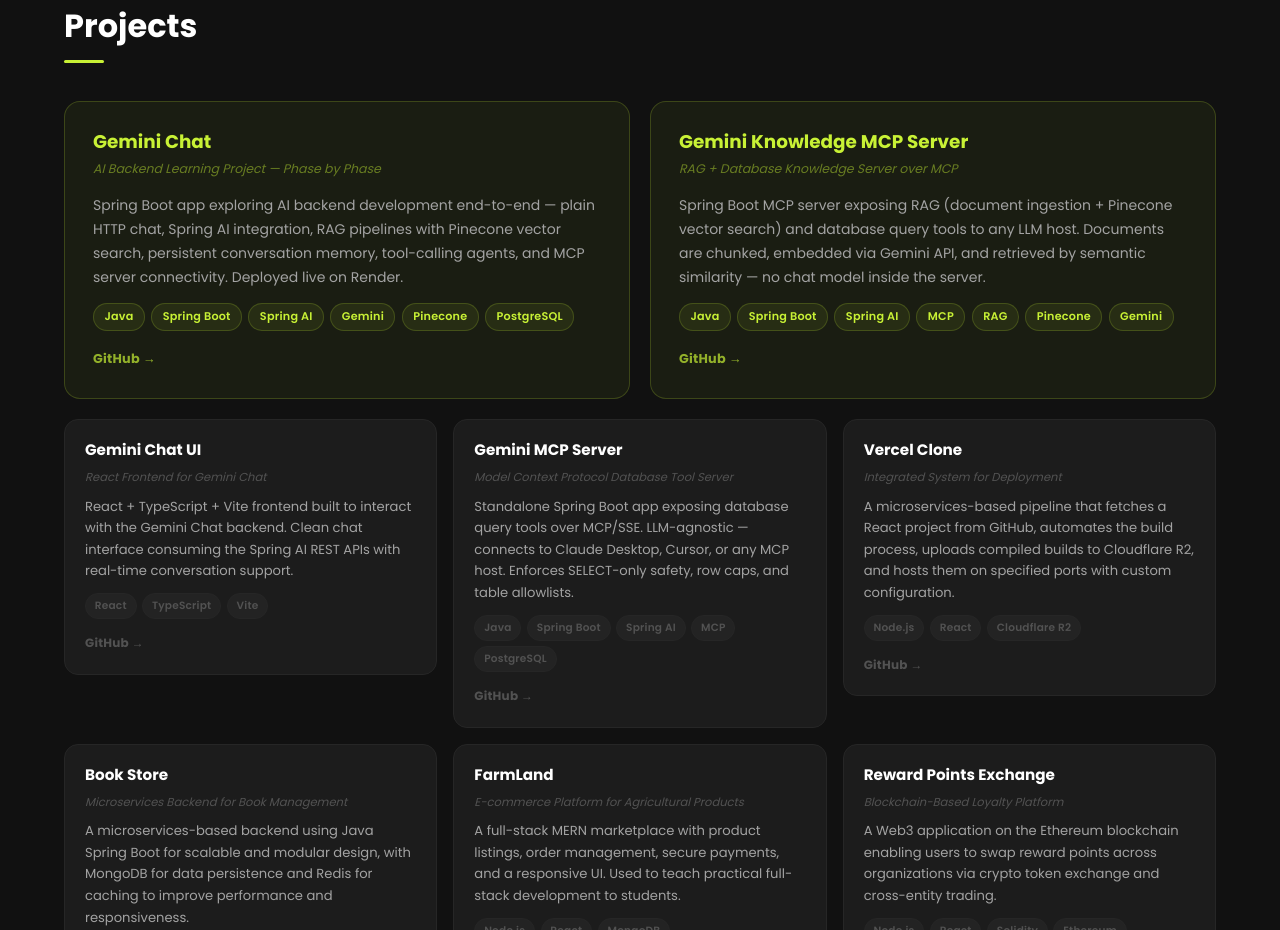
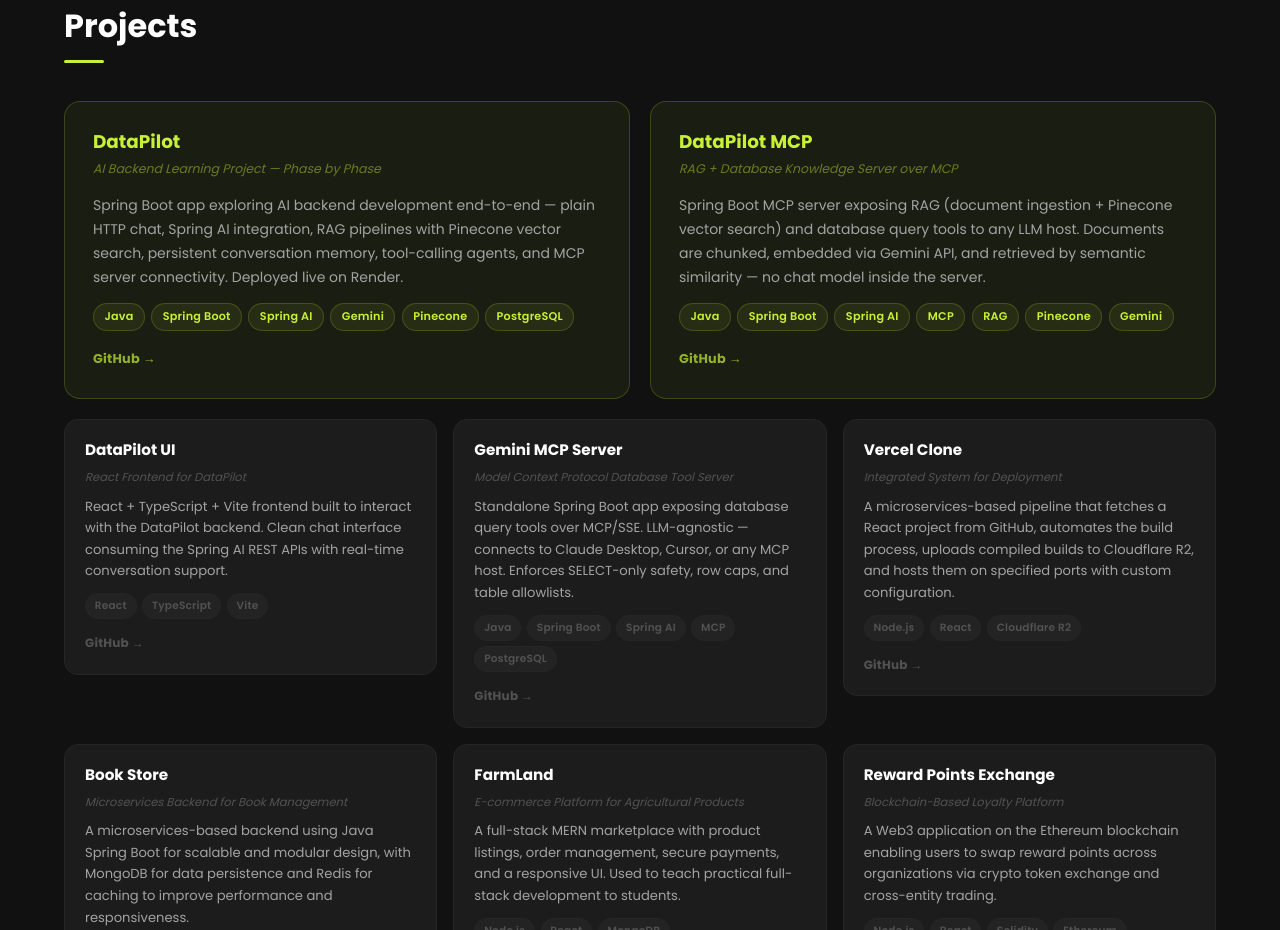
Before and after one commit to shamprakash2000/shamprakashk-portfolio, a Next.js app: page / in a window 1280 px wide. Shown: the part 4120-5050 px from the top of the page. Built offline with nearby package versions, Linux system fonts and the light colour scheme.

Commit message:
update project names and URLs to DataPilot branding
- Gemini Chat → DataPilot (github.com/shamprakash2000/datapilot)
- Gemini Knowledge MCP Server → DataPilot MCP (github.com/shamprakash2000/datapilot-mcp)
- Gemini Chat UI → DataPilot UI (github.com/shamprakash2000/datapilot-ui)

```diff
--- a/src/data/data.js
+++ b/src/data/data.js
@@ -202,30 +202,30 @@
   ],
   projects: [
     {
-      title: "Gemini Chat",
+      title: "DataPilot",
       subtitle: "AI Backend Learning Project — Phase by Phase",
       description:
         "Spring Boot app exploring AI backend development end-to-end — plain HTTP chat, Spring AI integration, RAG pipelines with Pinecone vector search, persistent conversation memory, tool-calling agents, and MCP server connectivity. Deployed live on Render.",
       tags: ["Java", "Spring Boot", "Spring AI", "Gemini", "Pinecone", "PostgreSQL"],
-      code: "https://github.com/shamprakash2000/gemini-chat",
+      code: "https://github.com/shamprakash2000/datapilot",
       featured: true,
     },
     {
-      title: "Gemini Knowledge MCP Server",
+      title: "DataPilot MCP",
       subtitle: "RAG + Database Knowledge Server over MCP",
       description:
         "Spring Boot MCP server exposing RAG (document ingestion + Pinecone vector search) and database query tools to any LLM host. Documents are chunked, embedded via Gemini API, and retrieved by semantic similarity — no chat model inside the server.",
       tags: ["Java", "Spring Boot", "Spring AI", "MCP", "RAG", "Pinecone", "Gemini"],
-      code: "https://github.com/shamprakash2000/gemini-knowledge-mcp-server",
+      code: "https://github.com/shamprakash2000/datapilot-mcp",
       featured: true,
     },
     {
-      title: "Gemini Chat UI",
-      subtitle: "React Frontend for Gemini Chat",
+      title: "DataPilot UI",
+      subtitle: "React Frontend for DataPilot",
       description:
-        "React + TypeScript + Vite frontend built to interact with the Gemini Chat backend. Clean chat interface consuming the Spring AI REST APIs with real-time conversation support.",
+        "React + TypeScript + Vite frontend built to interact with the DataPilot backend. Clean chat interface consuming the Spring AI REST APIs with real-time conversation support.",
       tags: ["React", "TypeScript", "Vite"],
-      code: "https://github.com/shamprakash2000/gemini-chat-ui",
+      code: "https://github.com/shamprakash2000/datapilot-ui",
     },
     {
       title: "Gemini MCP Server",
```
